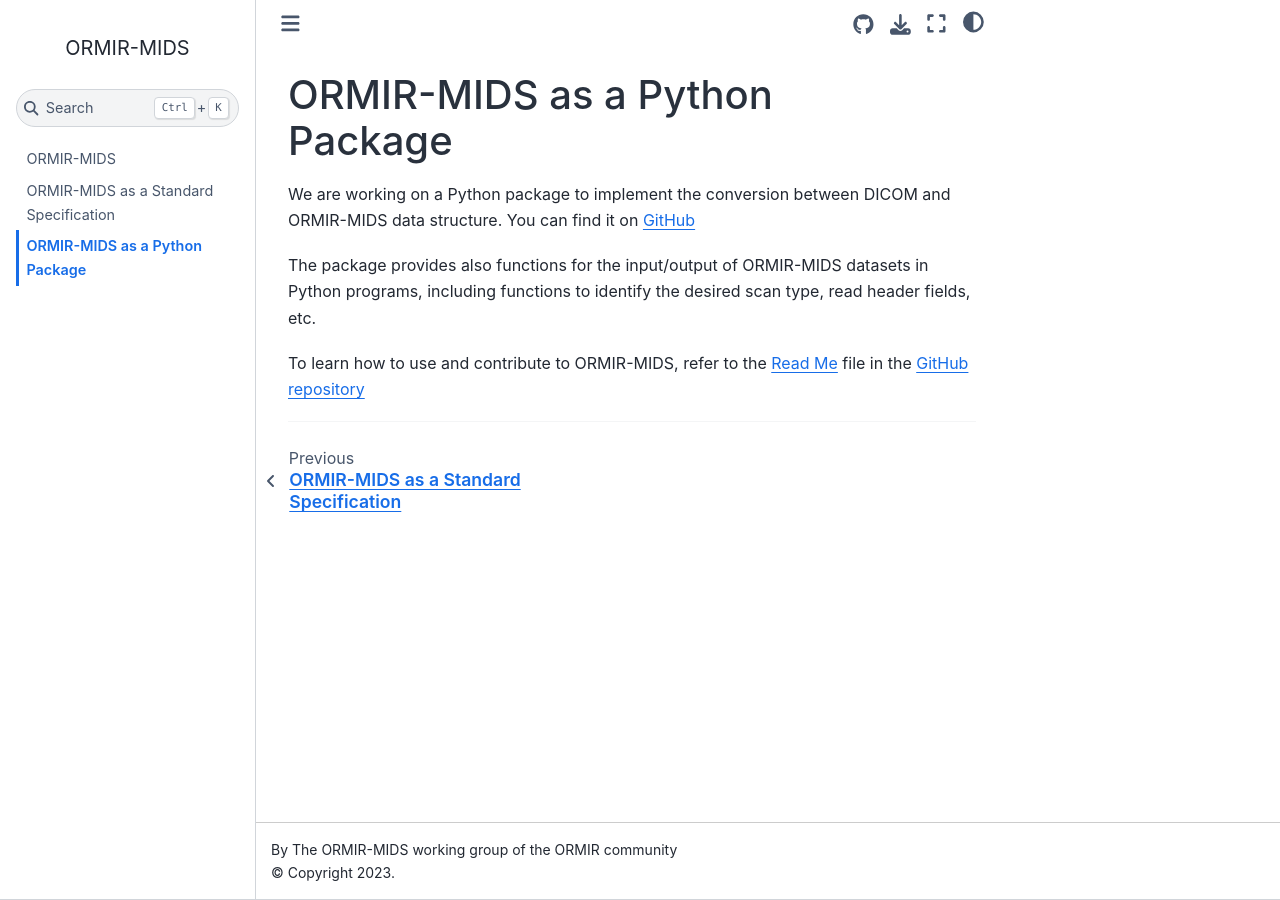
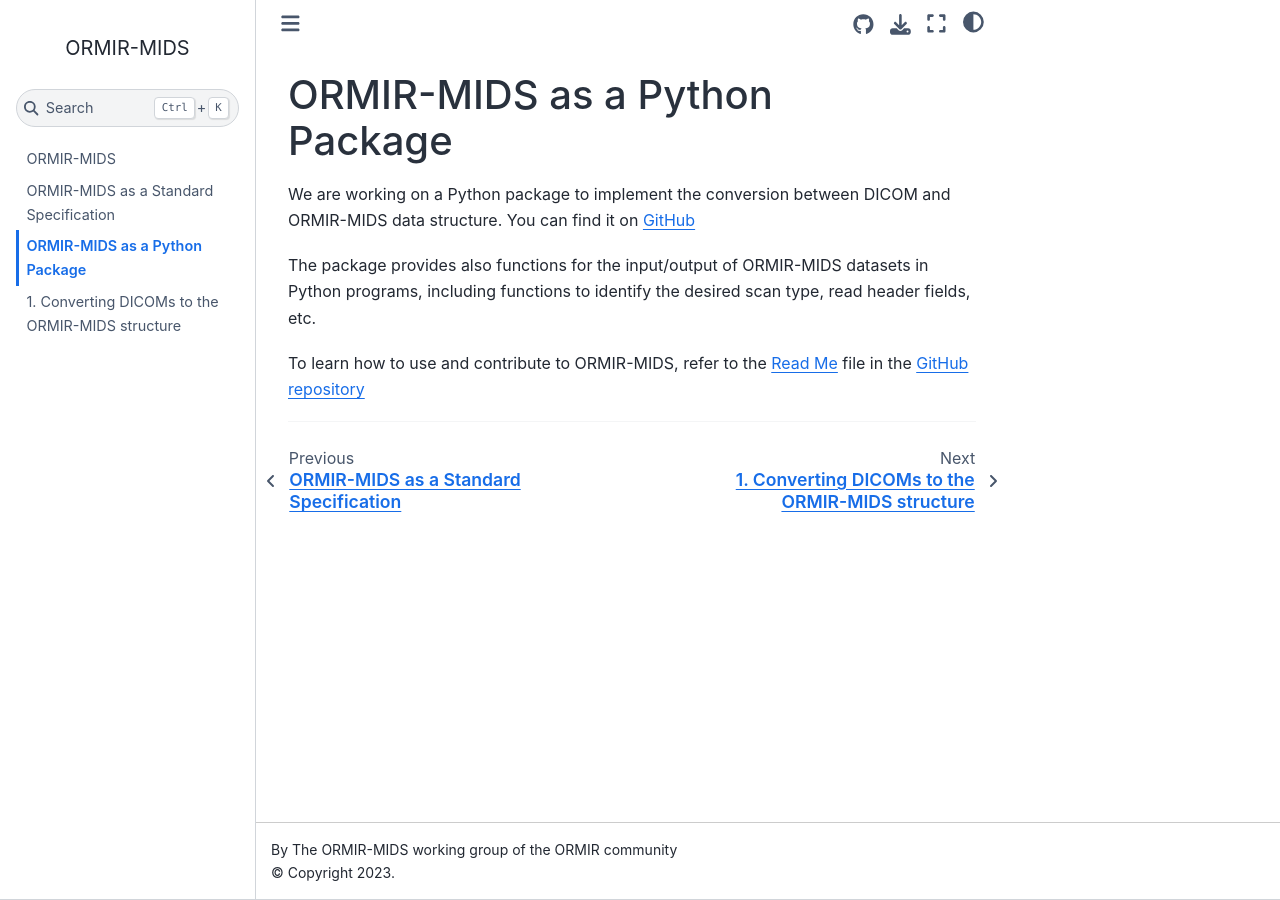
Before and after one commit to ormir-mids/ormir-mids.github.io, a Jupyter Book: the page built from package.md, in a window 1280 px wide. Built offline with Jupyter Book 1.0.4 settings and Sphinx 7.4.7 and the Sphinx Book theme 1.1.4, drawn with Linux system fonts in a browser that asks for light colours; some of the changed lines change nothing that is shown.

Commit message:
Tutorials page (from package readme)

````diff
--- a/_toc.yml
+++ b/_toc.yml
@@ -3,3 +3,4 @@
 chapters:
 - file: specs
 - file: package
+- file: tutorials
--- /dev/null
+++ b/tutorials.md
@@ -0,0 +1,49 @@
+(tutorials)=
+# 1. Converting DICOMs to the ORMIR-MIDS structure
+
+The commandline script is called `dcm2omids.exe`. To view the commandline script help type
+```commandline
+dcm2omids -h
+```
+
+To use `ormir-mids` within Python, import the following modules
+```python
+from ormir_mids.utils.io import find_bids, load_bids
+import nibabel as nib
+```
+
+For a detailed description of how to use `ormir-mids` see the following notebook
+#### [ormir-mids usage: dcm2mbids](examples/jupyter/Muscle-bids_dcm2mbids.ipynb) [![Made withJupyter](https://img.shields.io/badge/Made%20with-Jupyter-orange?style=for-the-badge&logo=Jupyter)](examples/jupyter/Muscle-bids_dcm2mbids.ipynb)
+
+### 2. Exploring medical volumes with ORMIR-MIDS
+`ormir-mids` can be used within Python to load, manipulate, and visualize medical volume datasets, without having to convert them to the ORMIR-MIDS structure.
+
+- Load a DICOM file to a MedicalVolume object
+
+```python
+from ormir_mids.utils.io import load_dicom
+```
+```python
+mv = load_dicom('<Path-to-DICOM-file>')
+```
+
+- Slice the volume. This will create a separate subvolume. Metadata will be sliced appropriately.
+```python
+mv_subvolume = mv[50:90, 50:90, 30:70]
+```
+
+- Convert volume to ITK image with [SimpleITK](https://simpleitk.org/)
+```python
+mv_itk = mv.to_sitk()
+```
+
+Examples of how to use `ormir-mids` for common data handling, image manipulation and processing tasks within Python can be found in this notebook
+#### [ormir-mids usage: MedicalVolume class](examples/jupyter/Muscle-bids_MedicalVolume_tests.ipynb) [![Made withJupyter](https://img.shields.io/badge/Made%20with-Jupyter-orange?style=for-the-badge&logo=Jupyter)](examples/jupyter/Muscle-bids_MedicalVolume_tests.ipynb)
+
+
+<!-- In this page, you will get to know:
+
+1. [How to install and learn to use ORMIR-MIDS](installing)
+2. [How ORMIR-MIDS works and how to contribute](how-it-works) -->
+
+---
````
